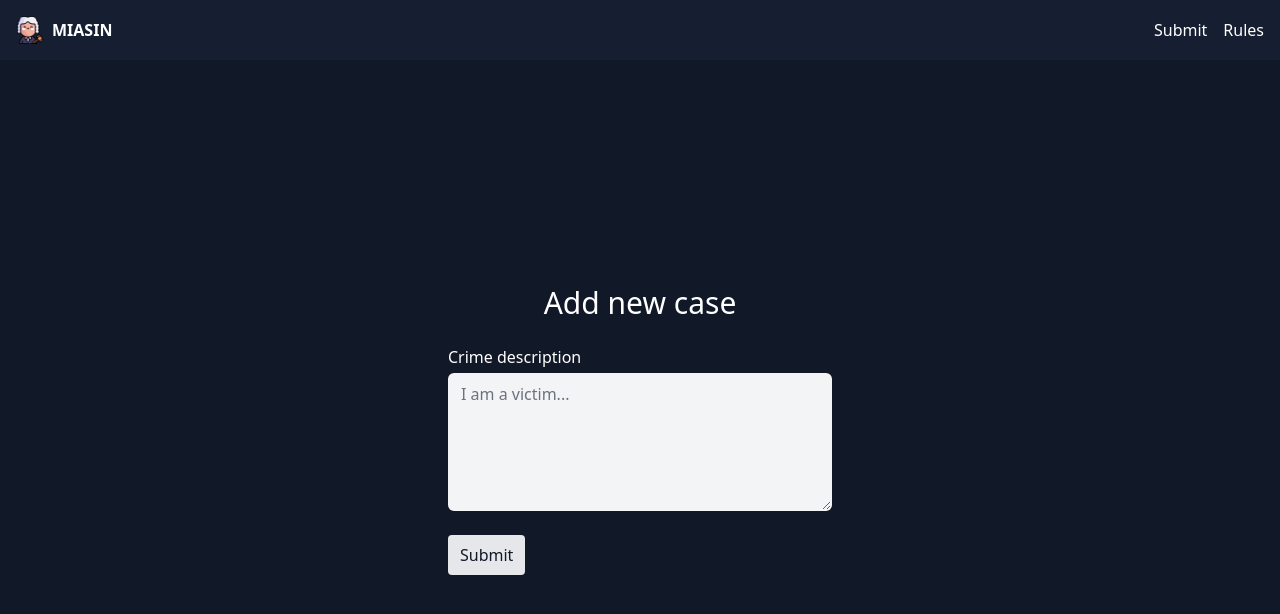
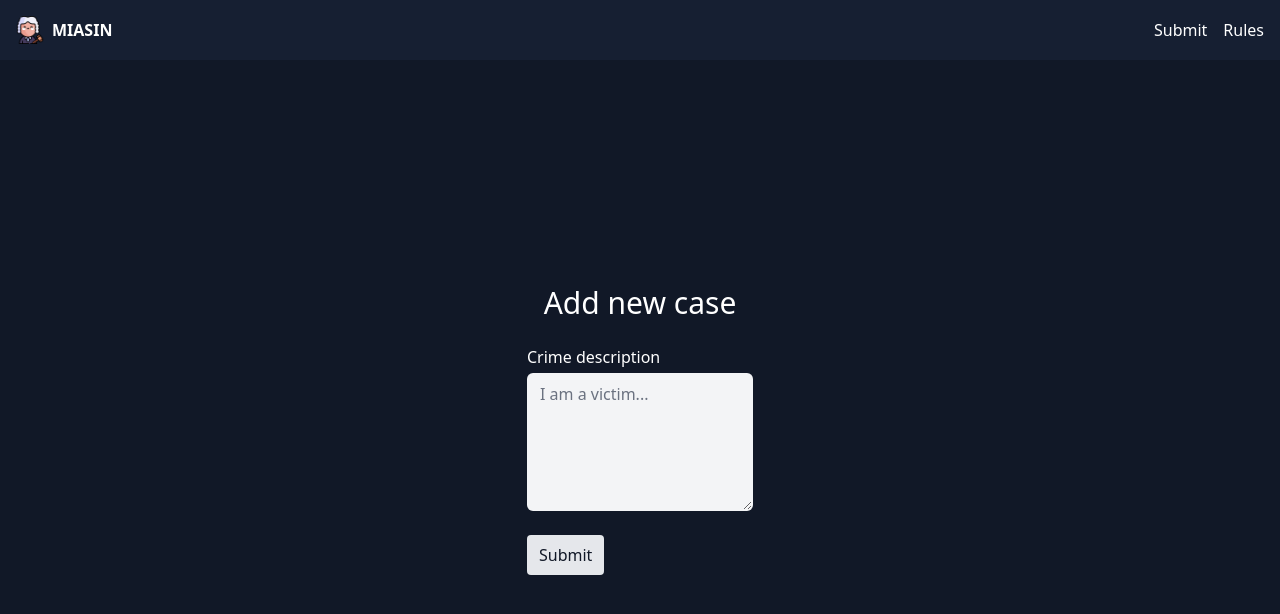
Before and after one commit to alaincodes/miasin, a Nuxt app in the folder frontend/: page /cases/create in a window 1280 px wide. Shown: the top 614 px of the page. Built offline with nearby package versions, Linux system fonts and the light colour scheme.

Commit message:
remove width

```diff
--- a/frontend/pages/cases/create.vue
+++ b/frontend/pages/cases/create.vue
@@ -31,7 +31,7 @@ async function handleFormSubmit() {
 <template>
   <div class="grid place-content-center p-6 mx-auto">
     <h1 class="mb-6 text-3xl text-center">Add new case</h1>
-    <form @submit.prevent="handleFormSubmit" class="w-96 max-w-full text-c-black">
+    <form @submit.prevent="handleFormSubmit" class="text-c-black">
       <div class="grid grid-cols-1 gap-6">
         <label for="content" class="col-span-full">
           <span class="text-white">Crime description</span>
```
